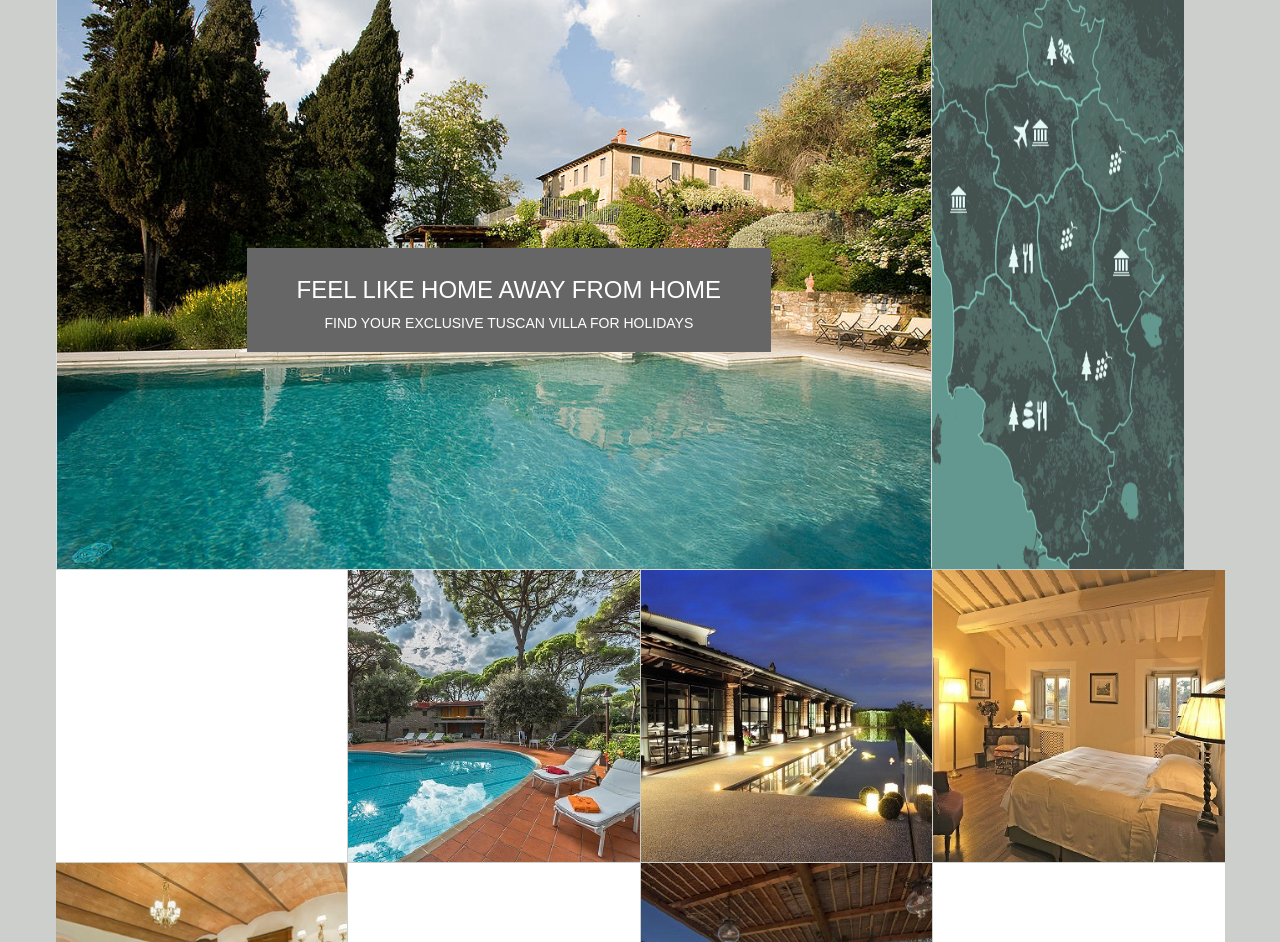
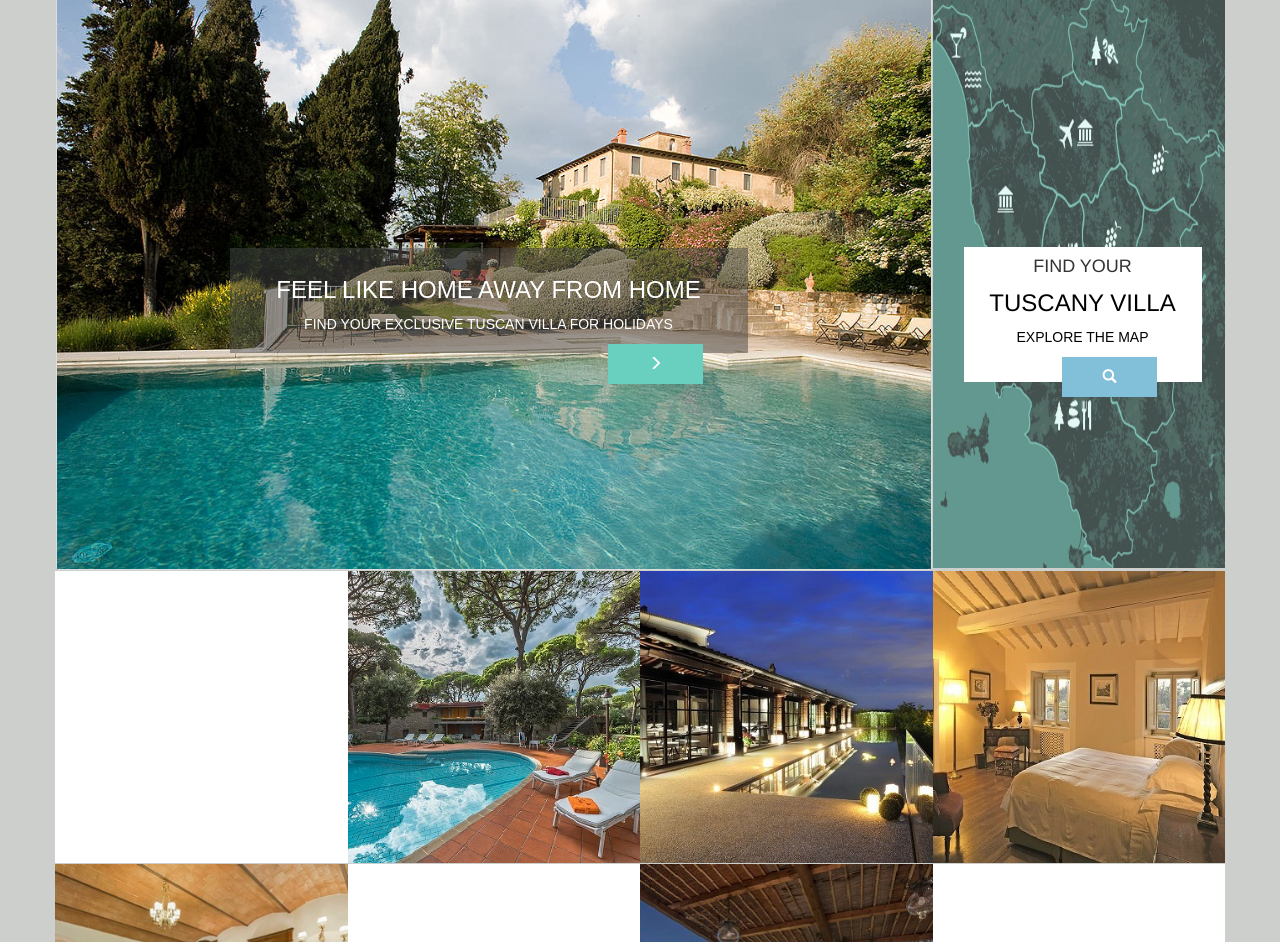
Before and after one commit to JCarg/VillaWebProject, a plain HTML site: page Villa-Website-Project/Index.html in a window 1280 px wide. Shown: the part 137-1079 px from the top of the page. Drawn offline with nearby package versions, Linux system fonts and the light colour scheme.

Commit message:
stylization added to large captions

```diff
--- a/Villa-Website-Project/Index.html
+++ b/Villa-Website-Project/Index.html
@@ -13,22 +13,20 @@
 <body>
 
     <!--Header Nav-->
-    <div class="container">
+    <div class="container navigbar">
         <div class="row">
             <nav class="navbar">
-                <div class="container-fluid">
+                <div class="container">
                     <div class="col-sm-2">
                         <img src="http://www.post-gazette.com/image/2016/10/26/65x46_cCM_q80_ca4,45,684,725/bran-castle-vlad-tepes-2.jpg" class="img-responsive" style="width:auto;" />
                     </div>
                     <div class="col-sm-8">
                         <div class="navbar-header">
-                            <div class="btn">
                                 <button type="button" class="navbar-toggle" data-toggle="collapse" data-target="#myNavbar">
                                     <span class="icon-bar"></span>
                                     <span class="icon-bar"></span>
                                     <span class="icon-bar"></span>
                                 </button>
-                            </div>
                         </div>
                         <div class="collapse navbar-collapse" id="myNavbar">
                             <ul class="nav navbar-nav">
@@ -37,11 +35,11 @@
                                 <li><a href="#">Contacts</a></li>
                             </ul>
                         </div>
-                        <!--<div class="col-sm-1">-->
-                            <ul class="nav">
-                                <li><a href="#"><span class=""></span> Properties</a></li>
-                            </ul>
-                        <!--</div>-->
+                    </div>
+                    <div class="col-sm-1">
+                        <ul class="nav">
+                            <li><a href="#"><span class="icon-bar"></span>Properties</a></li>
+                        </ul>
                     </div>
                 </div>
             </nav>
@@ -50,19 +48,30 @@
     <!--end Header Nav-->
     <!--Row 1-->
     <div class="container">
-        <div class="row">
-            <div class="col-sm-9"">
+        <div class="row row1">
+            <div class="col-xs-12 col-sm-12 col-md-9 col-lg-9 largeimage">
                 <div class="thumbnail text-center">
                     <img datatype="background"src="Content/images/rent-villa-in-tuscany_WOT.jpg" class="img-responsive" alt="Image" />
-                        <div class="caption">
+                        <div class="caption captionmed">
                         <h3>FEEL LIKE HOME AWAY FROM HOME <span class="label label-default"></span></h3>
                             <p>FIND YOUR EXCLUSIVE TUSCAN VILLA FOR HOLIDAYS</p>
+                            <button type="button" class="btn btn-default" aria-label="Left Align">
+                               <span class="glyphicon glyphicon-menu-right" aria-hidden="true"></span>
+                            </button>
                     </div>
                 </div>
             </div>
-            <div class="col-sm-4 map">
+            <div class="col-xs-12 col-sm-12 col-md-3 col-lg-3 map">
                 <div>
                     <img src="Content/images/new map.jpg" class="img-responsive mapimage" alt="Image" />
+                    <div class="caption captionmap">
+                        <h4>FIND YOUR<span class="label label-default"></span></h4>
+                        <h3>TUSCANY VILLA</h3>
+                        <p id="2p">EXPLORE THE MAP</p>
+                        <button type="button" class="btn btn-default" aria-label="Left Align">
+                            <span class="glyphicon glyphicon-search" aria-hidden="true"></span>
+                        </button>
+                    </div>
                 </div>
             </div>
         </div>
@@ -72,20 +81,22 @@
     <div class="bodygrid">
         <div class="container">
             <div class="row">
-                <div class="col-sm-3">
-                    <div class="cell">
-                        <div class="background"><img src="Content/images/img-thing.jpg" class="img-responsive" style="width:100%" alt="Image"></div>
+                <div class="cell1">
+                    <div class="col-xs-12 col-sm-12 col-md-3 col-lg-3">
+                        <div class="cell">
+                            <div class="background"><img src="Content/images/img-thing.jpg" class="img-responsive" style="width:100%" alt="Image"></div>
+                        </div>
                     </div>
                 </div>
-                <div class="col-sm-3">
+                <div class="ccol-xs-12 col-sm-12 col-md-3 col-lg-3">
                     <div class="cell"><img src="Content/images/sunpool.jpg" class="img-responsive" style="width:100%" alt="Image"></div>
                 </div>
-                <div class="col-sm-3">
+                <div class="col-xs-12 col-sm-12 col-md-3 col-lg-3">
                     <div class="cell">
                         <div class="cell"><img src="Content/images/nightpool.jpg" class="img-responsive" style="width:100%" alt="Image"></div>
                     </div>
                 </div>
-                <div class="col-sm-3">
+                <div class="col-xs-12 col-sm-12 col-md-3 col-lg-3">
                     <div class="cell">
                         <div class="cell"><img src="Content/images/ybedroom.jpg" class="img-responsive" style="width:100%" alt="Image"></div>
                     </div>
@@ -98,20 +109,20 @@
     <div class="bodygrid">
         <div class="container">
             <div class="row">
-                <div class="col-sm-3">
+                <div class="col-xs-12 col-sm-12 col-md-3 col-lg-3">
                     <div class="cell">
                         <div class="cell image"><img src="Content/images/Villa-Rucellai-Toscani-2750-2-348x348.jpg" class="img-responsive" style="width:100%" alt="Image"></div>
                     </div>
                 </div>
-                <div class="col-sm-3">
+                <div class="col-xs-12 col-sm-12 col-md-3 col-lg-3">
                     <div class="cell image"><img src="Content/images/img-thing.jpg" class="img-responsive" style="width:100%" alt="Image"></div>
                 </div>
-                <div class="col-sm-3">
+                <div class="col-xs-12 col-sm-12 col-md-3 col-lg-3">
                     <div class="cell">
                         <div class="cell"><img src="Content/images/Villa-Rucellai-Toscani-2812-2-348x348.jpg" class="img-responsive" style="width:100%" alt="Image"></div>
                     </div>
                 </div>
-                <div class="col-sm-3">
+                <div class="col-xs-12 col-sm-12 col-md-3 col-lg-3">
                     <div class="cell">
                         <div class="cell"><img src="Content/images/img-thing.jpg" class="img-responsive" style="width:100%" alt="Image"></div>
                     </div>
@@ -124,20 +135,20 @@
     <div class="bodygrid">
         <div class="container">
             <div class="row">
-                <div class="col-sm-3">
+                <div class="col-xs-12 col-sm-12 col-md-3 col-lg-3">
                     <div class="cell">
                         <div class="cell"><img src="Content/images/img-thing.jpg" class="img-responsive" style="width:100%" alt="Image"></div>
                     </div>
                 </div>
-                <div class="col-sm-3">
+                <div class="col-xs-12 col-sm-12 col-md-3 col-lg-3">
                     <div class="cell"><img src="Content/images/Villa-Vanna-231-348x348.jpg" class="img-responsive" style="width:100%" alt="Image"></div>
                 </div>
-                <div class="col-sm-3">
+                <div class="col-xs-12 col-sm-12 col-md-3 col-lg-3">
                     <div class="cell">
                         <div class="cell"><img src="Content/images/img-thing.jpg" class="img-responsive" style="width:100%" alt="Image"></div>
                     </div>
                 </div>
-                <div class="col-sm-3">
+                <div class="col-xs-12 col-sm-12 col-md-3 col-lg-3">
                     <div class="cell">
                         <div class="cell"><img src="Content/images/img-thing.jpg" class="img-responsive" style="width:100%" alt="Image"></div>
                     </div>
@@ -148,7 +159,7 @@
     <!--Row end-->
     <!--Footer-->
     <div class="footer">
-        <footer class="container-fluid text-center">
+        <footer class="container text-center">
             <div class="container text-center">
                 <a class="icons-sm fb-ic"><i class="fa fa-facebook"></i></a>
                 <a class="icons-sm tw-ic"><i class="fa fa-twitter"></i></a>
--- a/Villa-Website-Project/StyleSheet.css
+++ b/Villa-Website-Project/StyleSheet.css
@@ -1,6 +1,7 @@
 body {
     background-color:#CDCFCD;
 }
+/*Navigation Customizations*/
 .navbar-collapse {
   text-align:center;
 }
@@ -12,11 +13,16 @@ body {
     display:inline-block;
     float:none;
 }
+.container navigbar{
+    border:none;
+}
+/*Nav customization End*/
+
+/*Footer Customizations*/
 .footer {
     background: #061D25;
     padding: 10px 0;
 }
-
 .footer a {
     color: #70726F;
     font-size: 20px;
@@ -25,35 +31,103 @@ body {
     -webkit-transition: all .5s ease;
     transition: all .5s ease;
 }
-
 .footer a:first-child {
     border-left: 1px solid #70726F;
 }
-
 .footer a:hover {
     color: white;
     -webkit-transition: all .5s ease;
     transition: all .5s ease;
 }
+/*Footer Custom End*/
+
+/*Grid Customization*/
 .bodygrid, #bodycell{
     padding-bottom:.5px;
     padding-left:.5px;
     padding-right:.5px;
     padding-top:.5px;
 }
-    .col-sm-3{
+.col-sm-12, .col-xs-12{
+    padding:0px;
+}
+
+/*Row1 Customization*/
+ .largeimage{
+     padding-left: .5px !important;
+     padding-right: .5px !important;
+ }
+ .map, .mapimage{
+     padding:0px;
+     min-height:583.27px;
+ }
+ .container .btn {
+
+padding-right:40px;
+    padding-left:40px;
+    padding-top:10px;
+    padding-bottom:10px;
+    border-radius:0px;
+    border:none;
+}
+ .captionmed .btn{
+background-color:#69CFBF;
+ }
+.btn-default{
+color:white;
+}
+.thumbnail {
+    position: relative;
+    padding:0px;
+    margin-bottom:0px;
+    background-color:none;
+}
+.captionmed h3,p{
+color:white;
+font-family: 'Muli', sans-serif;
+}
+
+.caption{
+    position: absolute;
+    top: 45%;
+    left: 0;
+    background-color: rgba(68, 68, 68, 0.5);
+    padding-bottom:25px;
+    width: 518px;
+    left: 173px;
+}
+
+.container .btn{
+    float:right;
+    position: absolute;
+    right: 45px;
+    outline:0px;
+}
+
+.captionmap{
+    text-align:center;
+    width: 238px;
+    left: 31px;
+    background-color:white;
+
+}
+.captionmap h3{
+    color:black;
+    margin-top:13px;
+}
+.captionmap p{
+    color:black;
+}
+.captionmap .btn{
+background-color:#82bfd8;
+}
+.col-sm-3
+    {
 padding-left: .5px !important;
         padding-right: .5px !important;
     }
- .container-1{
-     padding:.5px;
- }
- .col-sm-9{
-     padding-left: .5px !important;
-        padding-right: .5px !important;
- }
 
-@media(min-width:768px){
+/*@media(min-width:768px){
 .mapimage{
     min-height:584px!important;
     max-height:584px!important;
@@ -78,34 +152,30 @@ padding-left: .5px !important;
     position: absolute;
     right:768px;
     z-index:-1;*/
-    max-height:100%!important;
+    /*max-height:100%!important;
 }
     .col-sm-4{
         padding-left:0px!important;
         padding-right:0px!important;
     }
-}
-.thumbnail {
-    position: relative;
-    padding:0px;
-    margin-bottom:0px;
-    background-color:none;
-}
+}*/
 
-.caption {
+
+
+
+
+
+
+@media screen and (max-width:640px){
+.caption{
+background-color: rgba(68, 68, 68, 0.5);
+    padding-bottom:25px;
     position: absolute;
     top: 45%;
     left: 0;
-    width: 100%;
+    width:100%;
 }
-.caption{
-    background-color:#666666;
-    font-family: 'Muli', sans-serif;
-    padding-bottom:25px;
-    margin-left:190px;
-    width:60%;
-
+.btn-default{
+rotation:90deg;
 }
-.caption h3,p{
-color:white;
 }
```
